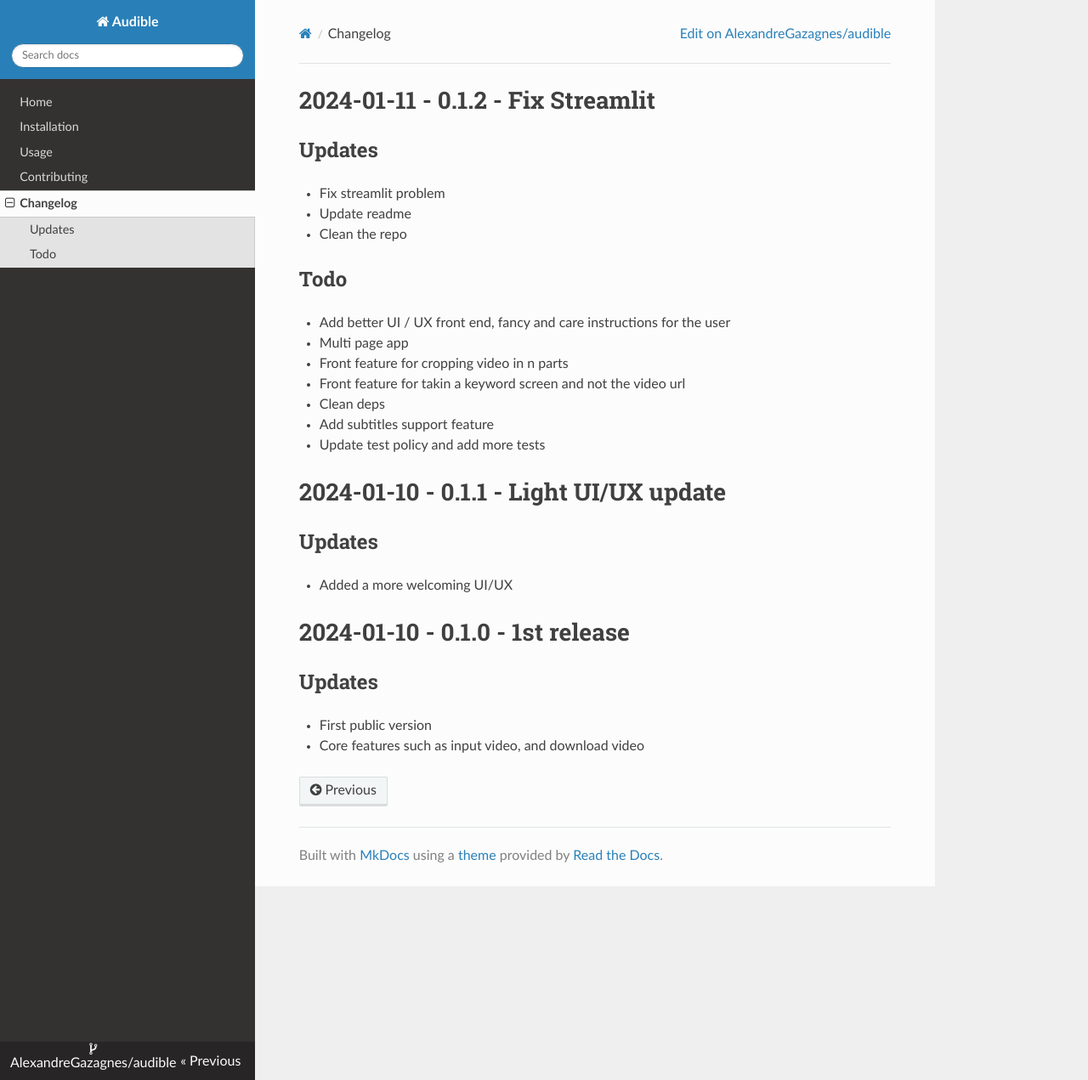
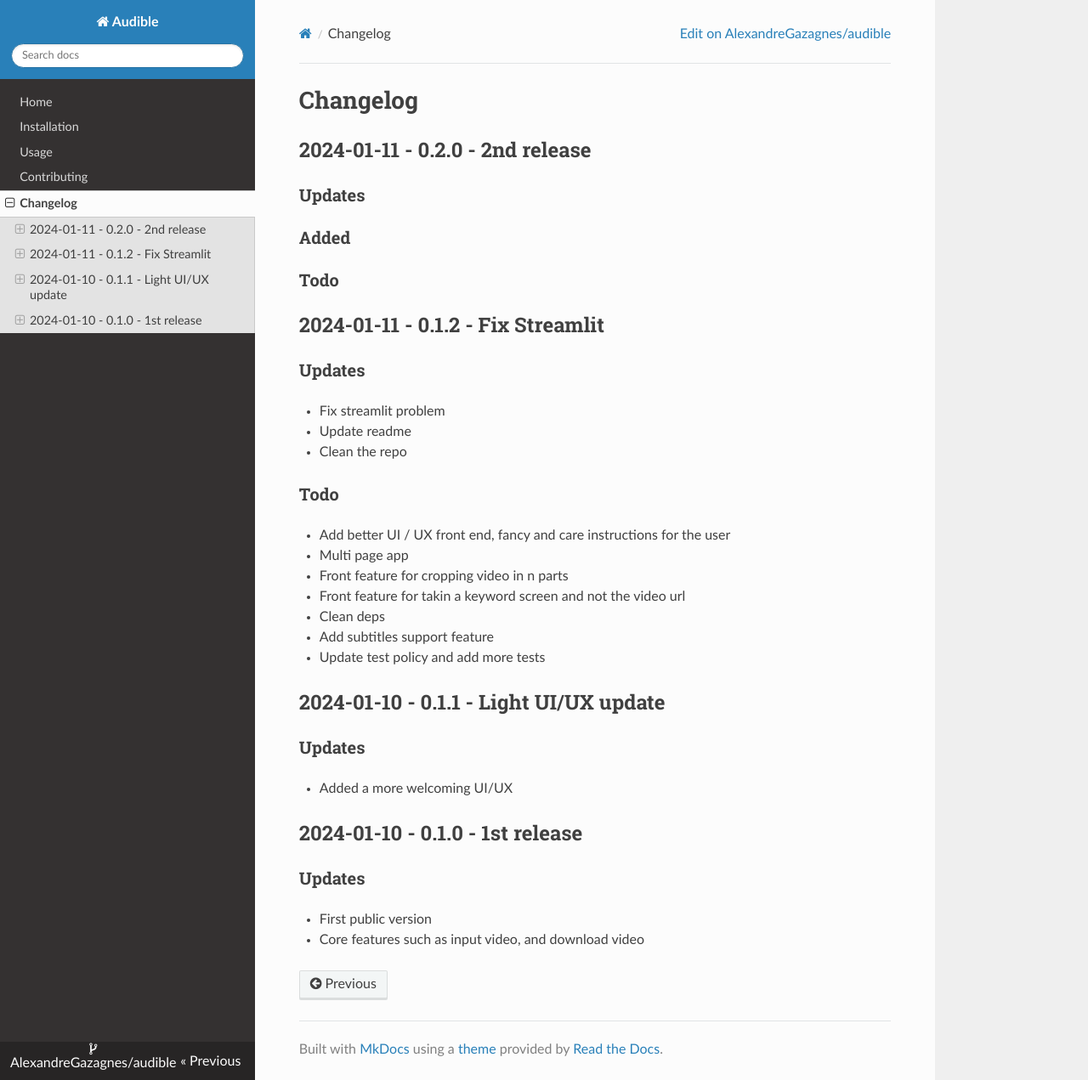
Before and after one commit to AlexandreGazagnes/awdible, an MkDocs documentation site: the page built from docs/docs/CHANGELOG.md, in a window 1280 px wide and 1271 px high. Shown: the whole window at 85% size. Built offline with MkDocs 1.6.1, drawn with Linux system fonts in a browser that asks for light colours; nearby versions of some CDN libraries.

Commit message:
add changelog

```diff
--- a/docs/docs/CHANGELOG.md
+++ b/docs/docs/CHANGELOG.md
@@ -1,11 +1,21 @@
-# 2024-01-11 - 0.1.2 - Fix Streamlit
+# Changelog
 
-## Updates
+## 2024-01-11 - 0.2.0 - 2nd release
+
+### Updates
+
+### Added
+
+### Todo
+
+## 2024-01-11 - 0.1.2 - Fix Streamlit
+
+### Updates
 - Fix streamlit problem
 - Update readme
 - Clean the repo
 
-## Todo
+### Todo
 - Add better UI / UX front end, fancy and care instructions for the user
 - Multi page app
 - Front feature for cropping video in n parts
@@ -14,13 +24,13 @@
 - Add subtitles support feature
 - Update test policy and add more tests
 
-# 2024-01-10 - 0.1.1 - Light UI/UX update
+## 2024-01-10 - 0.1.1 - Light UI/UX update
 
-## Updates
+### Updates
 - Added a more welcoming UI/UX
 
-# 2024-01-10 - 0.1.0 - 1st release
+## 2024-01-10 - 0.1.0 - 1st release
 
-## Updates
+### Updates
 - First public version
 - Core features such as input video, and download video
```
